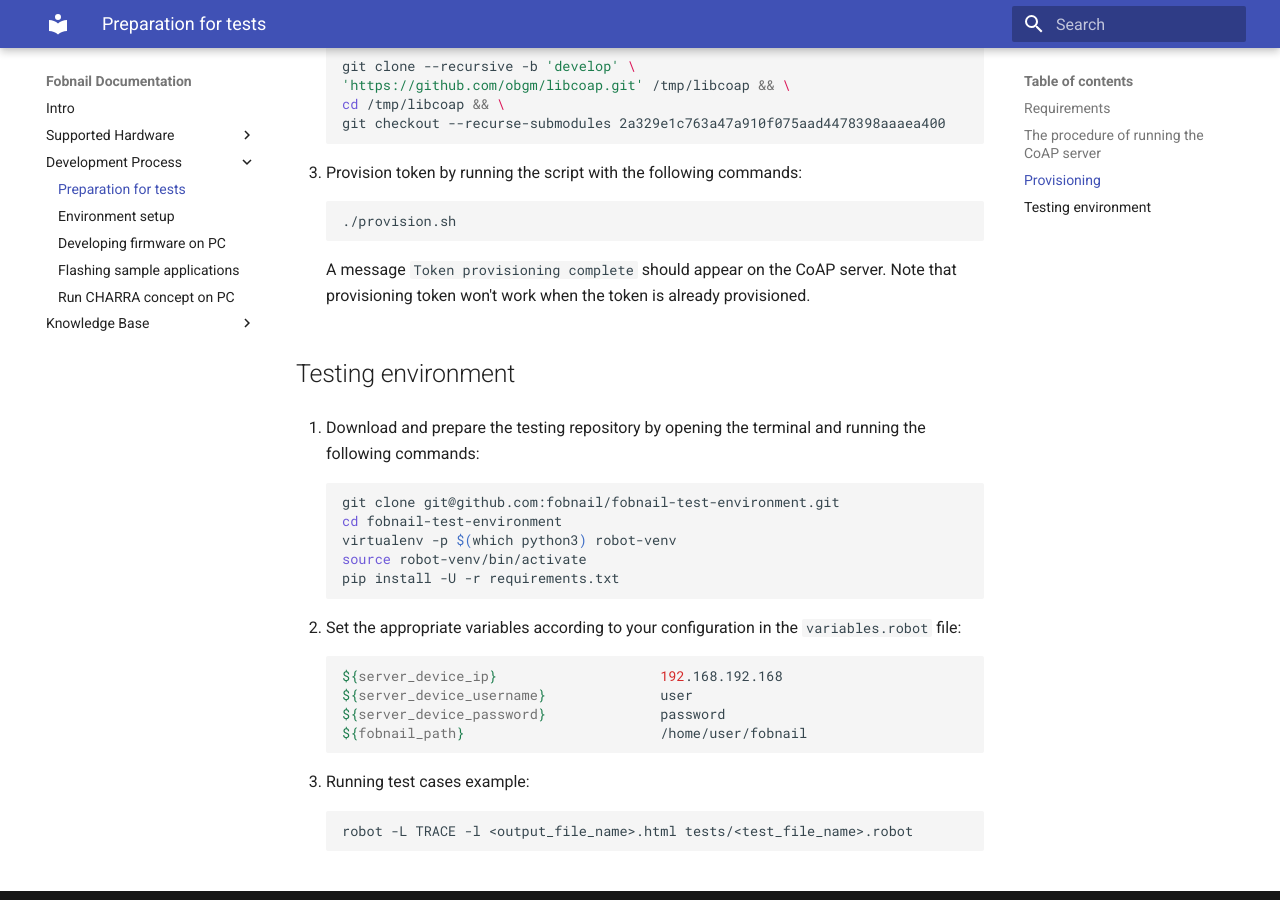
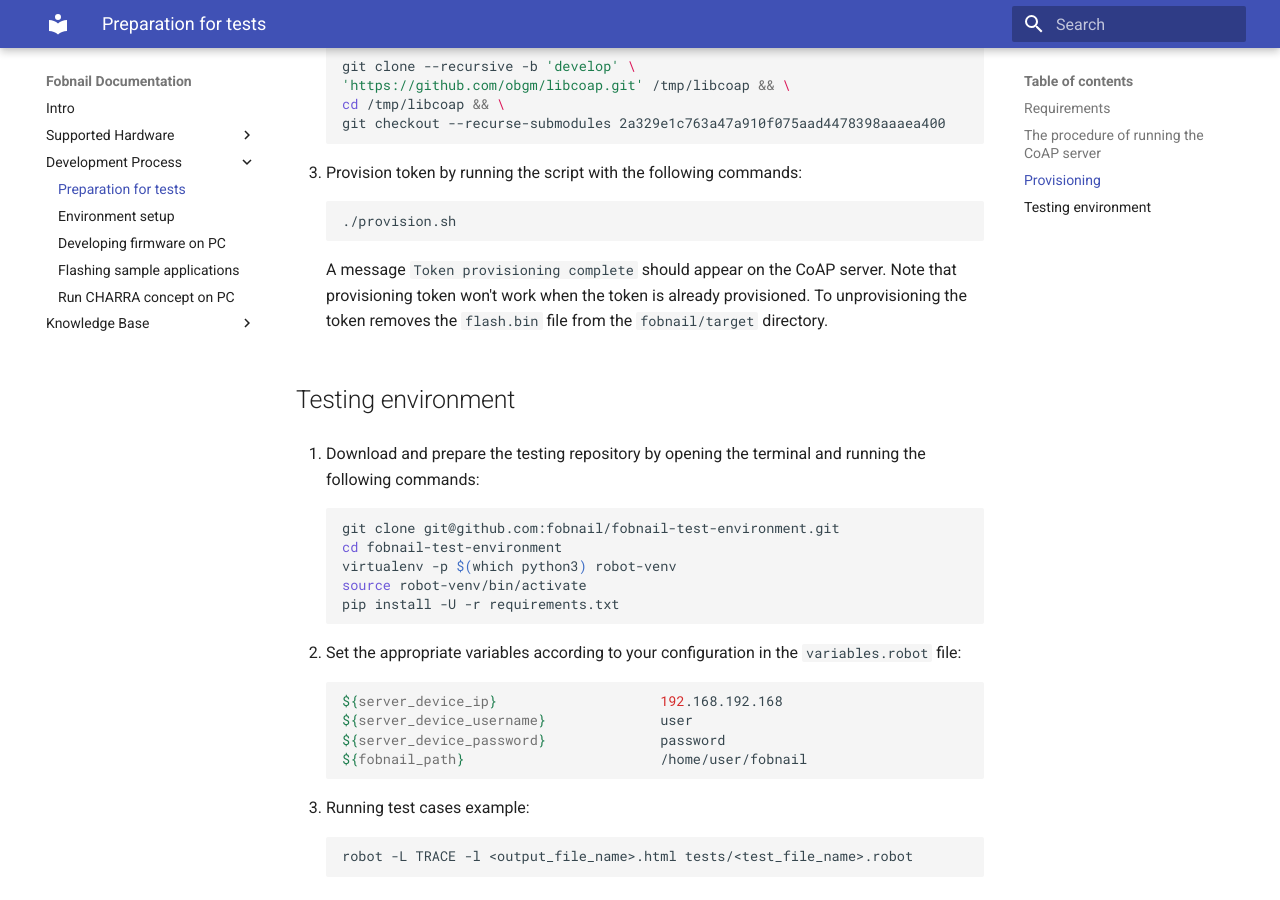
Before and after one commit to fobnail/docs, an MkDocs documentation site: the page built from docs/preparation_for_tests.md, in a window 1280 px wide and 900 px high, scrolled down 1971 px. Built offline with MkDocs 1.6.1 and Material for MkDocs 9.7.7, drawn with Linux system fonts in a browser that asks for light colours.

Commit message:
docs/preparation_for_tests.md: add info how unprovisioning token
Signed-off-by: Kamil Pokornicki <kamil.pokornicki@3mdeb.com>

```diff
--- a/docs/preparation_for_tests.md
+++ b/docs/preparation_for_tests.md
@@ -103,7 +103,8 @@
 
     A message `Token provisioning complete` should appear on the CoAP server.
     Note that provisioning token won't work when the token is already
-    provisioned.
+    provisioned. To unprovisioning the token removes the `flash.bin` file from
+    the `fobnail/target` directory.
 
 ## Testing environment
 
```
